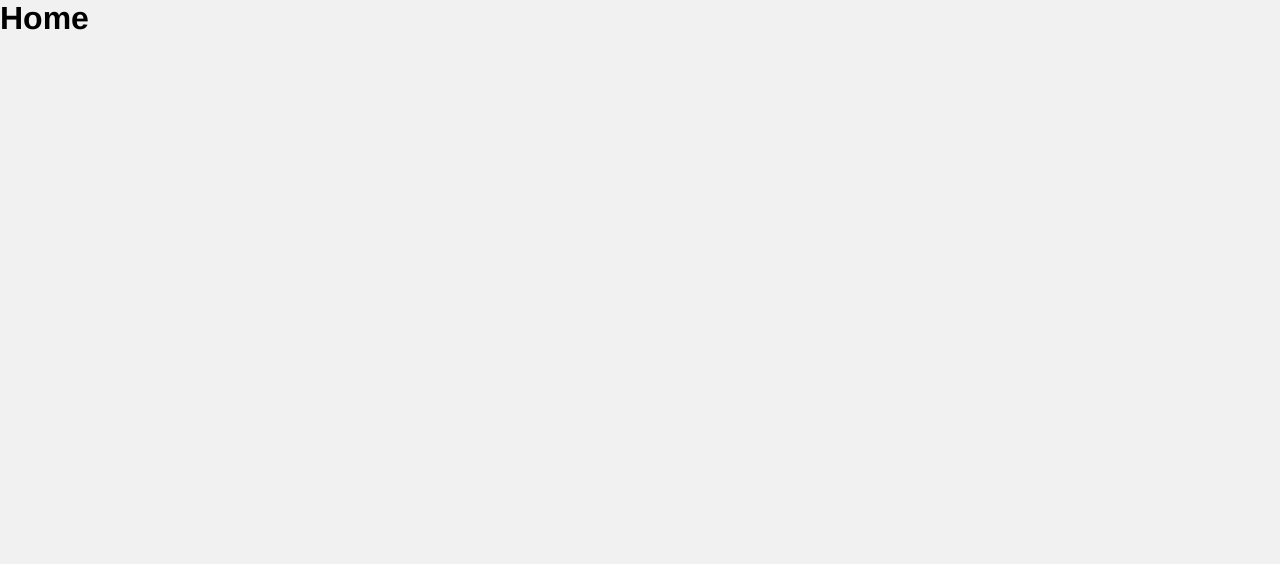
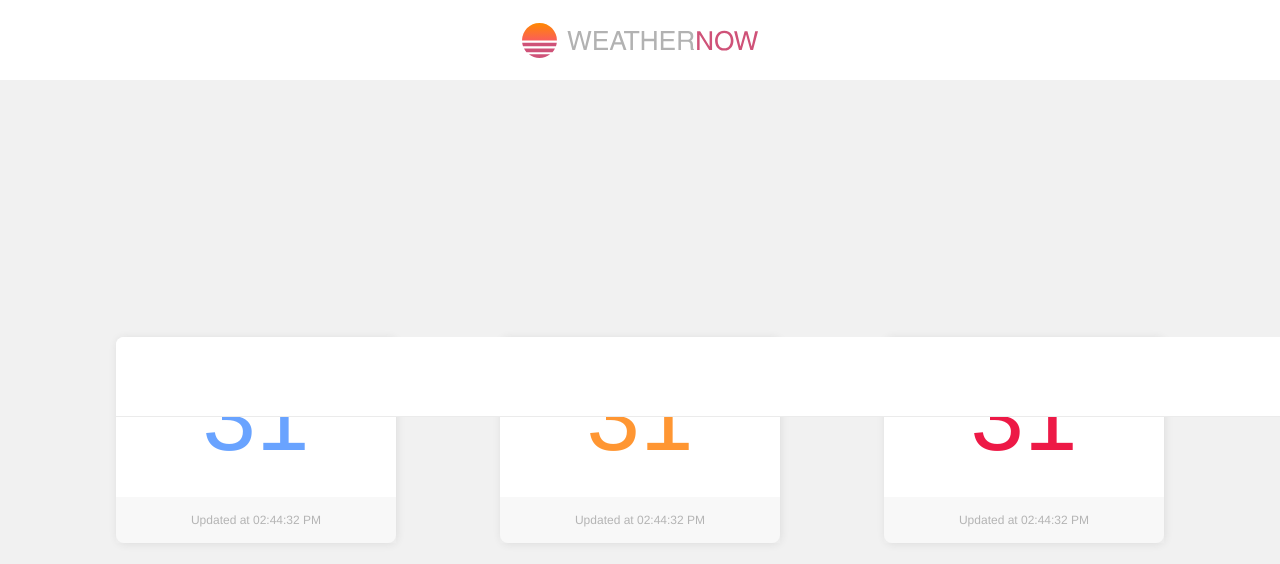
Before and after one commit to reginaldoboeke/weather-now, a React (Create React App) app: page / in a window 1280 px wide. Shown: the top 564 px of the page. Built offline with nearby package versions, Linux system fonts and the light colour scheme.

Commit message:
finished app styling

```diff
--- /dev/null
+++ b/src/components/Button/index.tsx
@@ -0,0 +1,15 @@
+import { ButtonHTMLAttributes, ReactNode } from 'react';
+
+import './styles.scoped.scss';
+
+interface ButtonProps extends ButtonHTMLAttributes<HTMLButtonElement> {
+  children: ReactNode;
+}
+
+export function Button({ children, ...rest }: ButtonProps) {
+  return (
+    <button {...rest}>
+      {children}
+    </button>
+  );
+}
--- /dev/null
+++ b/src/components/Button/styles.scoped.scss
@@ -0,0 +1,9 @@
+button {
+  border: 2px solid var(--dark-gray);
+  padding: 0.7rem 1rem;
+  border-radius: 1.5rem;
+  background: transparent;
+
+  color: var(--dark-gray);
+  font-weight: bold;
+}
--- /dev/null
+++ b/src/components/Header/index.tsx
@@ -0,0 +1,11 @@
+import logoImg from '../../assets/images/logo.svg';
+
+import './styles.scoped.scss';
+
+export function Header() {
+  return (
+    <header>
+      <img src={logoImg} alt="WeatherNow" />
+    </header>
+  );
+}
--- /dev/null
+++ b/src/components/Header/styles.scoped.scss
@@ -0,0 +1,14 @@
+header {
+  background: #fff;
+  height: 80px;
+  width: 100%;
+
+  display: flex;
+  align-items: center;
+  justify-content: center;
+  position: fixed;
+}
+
+header img {
+  height: 35px;
+}
--- /dev/null
+++ b/src/components/WeatherCard/index.tsx
@@ -0,0 +1,81 @@
+import { useState } from 'react';
+
+import loaderImg from '../../assets/images/loader.svg';
+import { Button } from '../Button';
+
+import './styles.scoped.scss';
+
+interface WeatherCardProps {
+  title: string;
+  location: string;
+  color: string; // TODO: remove this prop;
+}
+
+export function WeatherCard({ title, color }: WeatherCardProps) {
+  const [showDetails, setShowDetails] = useState(false);
+  const isLoading = false;
+  const isError = false;
+
+  function handleShowDetails() {
+    if (!isLoading && !isError) {
+      setShowDetails(true);
+    }
+  }
+
+  function handleHideDetails() {
+    setShowDetails(false);
+  }
+
+  return (
+    <div
+      className="card"
+      onMouseEnter={handleShowDetails}
+      onMouseLeave={handleHideDetails}
+    >
+      <header>
+        <h1>{title}</h1>
+      </header>
+
+      {isLoading && (
+        <div className="loading">
+          <img className="loader" src={loaderImg} alt="Loading..." />
+        </div>
+      )}
+
+      {isError && (
+        <div className="error">
+          <span className="text-red">Something went wrong</span>
+          <Button onClick={() => {}}>
+            Try Again
+          </Button>
+        </div>
+      )}
+
+      {!isLoading && !isError && (
+        <>
+          <div className="content">
+            <h2 className={color}>31</h2>
+          </div>
+
+          <footer>
+            {showDetails &&
+              (
+                <div className="details">
+                  <div>
+                    <span>HUMIDITY</span>
+                    <strong>75%</strong>
+                  </div>
+                  <div>
+                    <span>PRESSURE</span>
+                    <strong>892hPa</strong>
+                  </div>
+                </div>
+              )
+            }
+            <small>Updated at 02:44:32 PM</small>
+          </footer>
+        </>
+      )}
+    </div>
+  );
+}
--- /dev/null
+++ b/src/components/WeatherCard/styles.scoped.scss
@@ -0,0 +1,122 @@
+div.card {
+  background: var(--neutral-background);
+  width: 280px;
+  height: fit-content;
+  max-width: 100%;
+  border-radius: 0.5rem;
+  box-shadow: 1px 1px 9px var(--box-shadow);
+
+  transition: transform 0.5s;
+
+  header {
+    display: flex;
+    align-items: center;
+    justify-content: center;
+
+    border-top-left-radius: 0.5rem;
+    border-top-right-radius: 0.5rem;
+
+    background: var(--neutral-background);
+    border-bottom: 1px solid var(--divider);
+    padding: 1rem 0;
+
+    h1 {
+      color: var(--dark-gray);
+      font-size: 1.2rem;
+      font-weight: 500;
+    }
+  }
+
+  div.loading, div.error {
+    display: flex;
+    flex-direction: column;
+    align-items: center;
+    justify-content: center;
+
+    height: 206px;
+
+    span {
+      font-weight: 600;
+    }
+
+    button {
+      margin-top: 1rem;
+    }
+  }
+
+  div.content {
+    display: flex;
+    align-items: center;
+    justify-content: center;
+
+    height: 160px;
+
+    h2 {
+      font-size: 6rem;
+      font-weight: 500;
+    }
+  }
+
+  footer {
+    display: flex;
+    flex-direction: column;
+    align-items: center;
+    justify-content: center;
+
+    padding: 1rem 0;
+    min-height: 46px;
+
+    background: var(--card-footer-background);
+
+    div.details {
+      display: flex;
+      flex-direction: row;
+      align-items: center;
+      justify-content: space-around;
+      animation: HeightAnimation 0.5s;
+      overflow: hidden;
+
+      width: 100%;
+      margin-bottom: 0.75rem;
+
+      div {
+        display: flex;
+        flex-direction: column;
+        align-items: center;
+        justify-content: center;
+
+        span {
+          color: var(--light-gray);
+          font-weight: 300;
+          font-size: 0.9rem;
+          margin-bottom: 4px;
+        }
+
+        strong {
+          color: var(--dark-gray);
+          font-weight: 500;
+          font-size: 1.1rem;
+        }
+      }
+    }
+
+    small {
+      color: var(--light-gray);
+      font-size: 0.75rem;
+    }
+  }
+}
+
+div.card:hover {
+  transform: scaleY(1.1);
+}
+
+.text-blue { color: var(--blue) }
+.text-orange { color: var(--orange) }
+.text-red { color: var(--red) }
+.loader { width: 60px }
+
+@keyframes HeightAnimation {
+  0% { height: 0 }
+  100% { height: 41px }
+}
--- a/src/pages/Home/index.tsx
+++ b/src/pages/Home/index.tsx
@@ -1,5 +1,19 @@
+import { Header } from '../../components/Header';
+import { WeatherCard } from '../../components/WeatherCard';
+
+import './styles.scoped.scss';
+
 export function Home() {
   return (
-    <h1>Home</h1>
+    <>
+      <Header />
+      <main>
+        <section>
+          <WeatherCard title="Nuuk, GL" location="Nuuk" color="text-blue"/>
+          <WeatherCard title="Urubici, BR" location="Urubici" color="text-orange"/>
+          <WeatherCard title="Nairobi, KE" location="Nairobi" color="text-red"/>
+        </section>
+      </main>
+    </>
   );
 }
--- /dev/null
+++ b/src/pages/Home/styles.scoped.scss
@@ -0,0 +1,26 @@
+main {
+  height: 100vh;
+  padding-top: 80px;
+}
+
+section {
+  max-width: 1200px;
+  margin: 0 auto;
+  height: 100%;
+  padding: 0 2rem;
+
+  display: grid;
+  grid-template-columns: repeat(auto-fit, minmax(280px, 1fr));
+  grid-auto-columns: min-content;
+  gap: 2.5rem 1rem;
+
+  justify-items: center;
+  align-items: center;
+}
+
+@media (max-width: 929px) {
+  section {
+    padding: 0;
+    padding-top: 1.75rem;
+  }
+}
--- a/src/styles/global.scss
+++ b/src/styles/global.scss
@@ -1,14 +1,17 @@
 :root {
+  --neutral-background: #fff;
+  --app-background: #f1f1f1;
   --card-footer-background: rgba(241, 241, 241, 0.5);
-  --app-background: #f1f1f1;
   --divider: #ebebeb;
   --box-shadow: rgba(51, 51, 51, 0.1);
 
-  --grey-100: #b4b4b4;
-  --grey-200: #737c84;
+  --light-gray: #b4b4b4;
+  --dark-gray: #737c84;
   --blue: #69a3ff;
   --orange: #ff9632;
   --red: #ed1946;
+
+  --font-family: Helvetica, Arial, sans-serif;
 }
 
 * {
@@ -33,7 +36,7 @@ body {
 }
 
 body, input, textarea, button {
-  font-family: Helvetica, Arial, sans-serif;
+  font-family: var(--font-family);
   font-weight: 400;
 }
 
```
Also changed, not shown: src/assets/images/loader.svg (added), src/pages/Home/home.scoped.scss (deleted).
